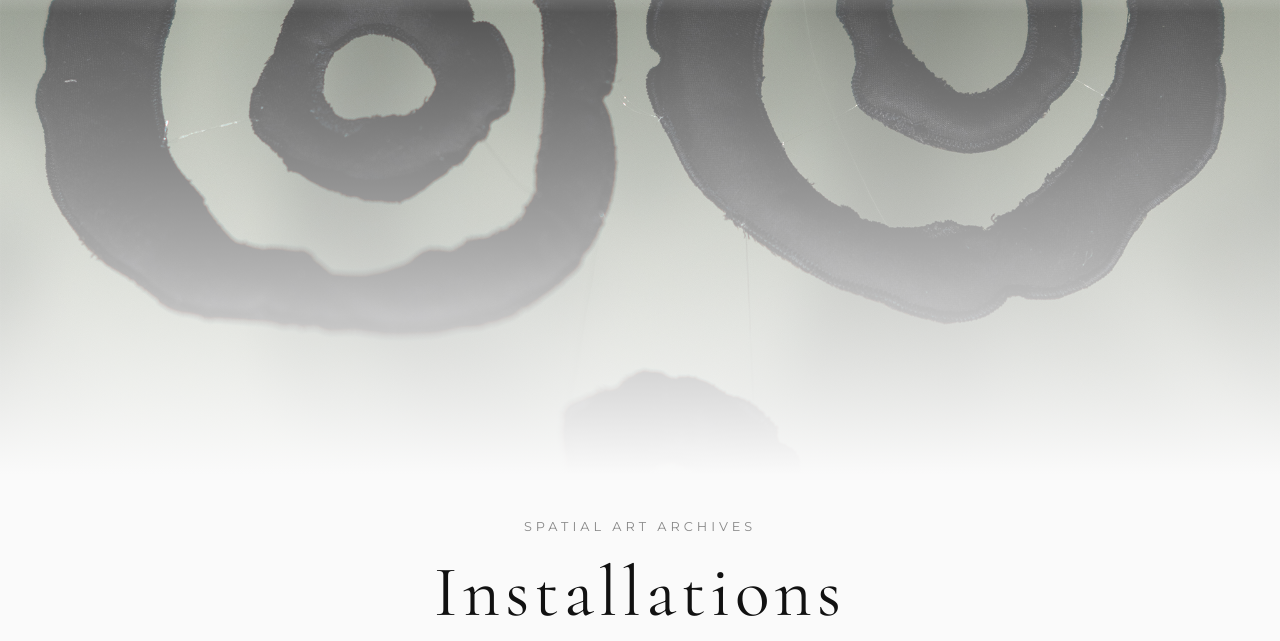
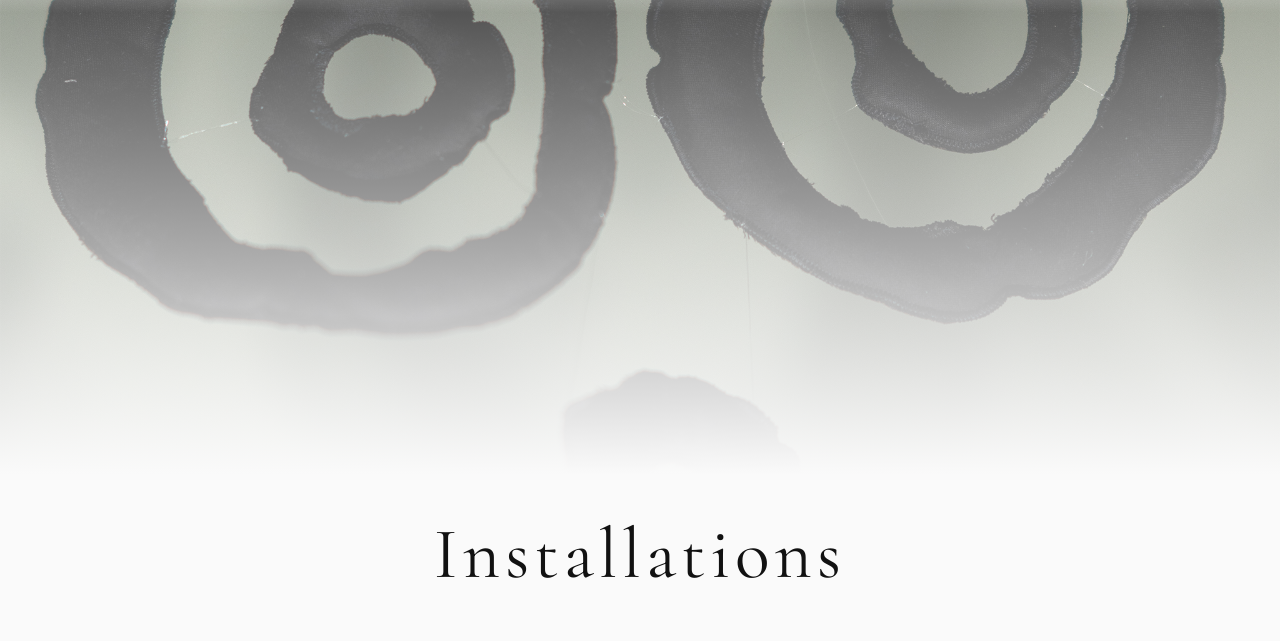
Before and after one commit to gh-kerimarslan/N-DilaraAltinkepceArslan, a plain HTML site: page artworks-installations.html in a window 1280 px wide. Shown: the part 85-726 px from the top of the page. Drawn offline with nearby package versions, Linux system fonts and the light colour scheme.

Commit message:
Update artworks-installations.html

```diff
--- a/artworks-installations.html
+++ b/artworks-installations.html
@@ -95,7 +95,6 @@
 
     <main class="content-container">
         <div class="series-title">
-            <h4>Spatial Art Archives</h4>
             <h1>Installations</h1>
         </div>
         <p class="editorial-text">
```
